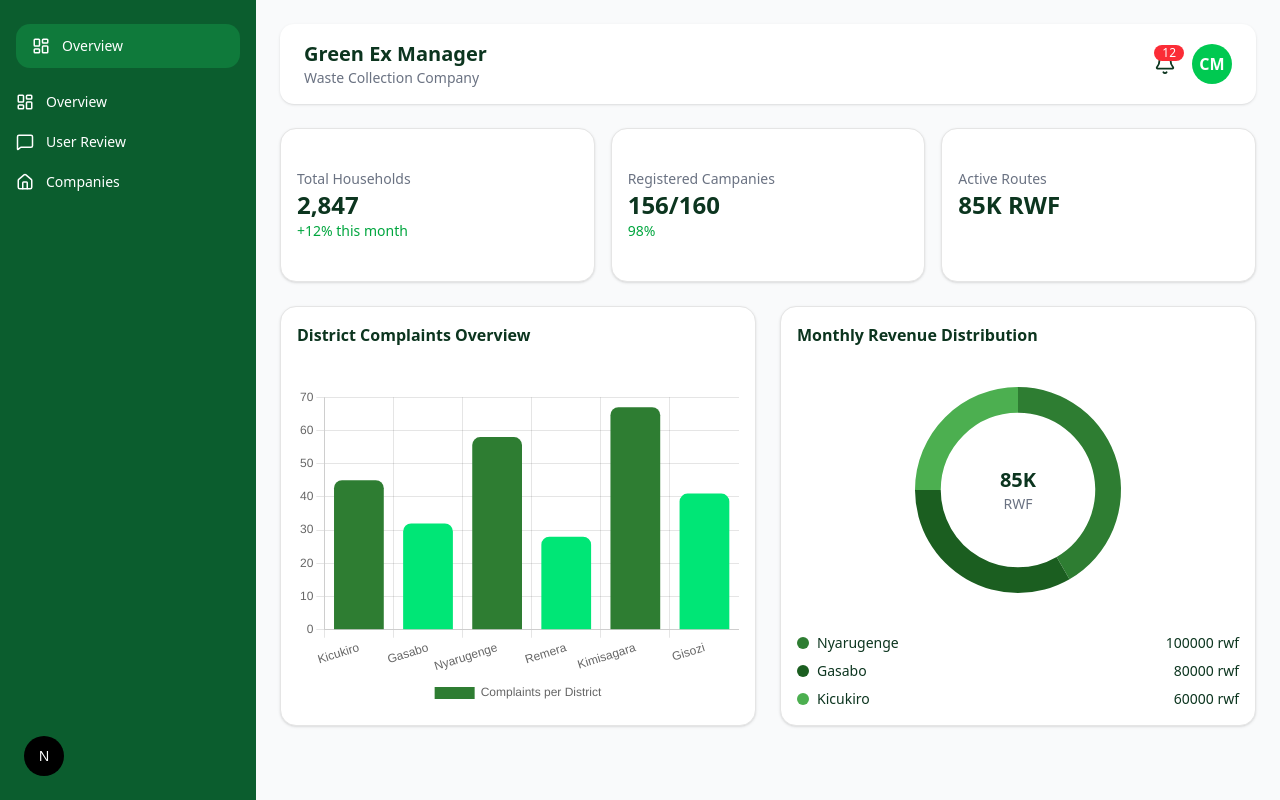
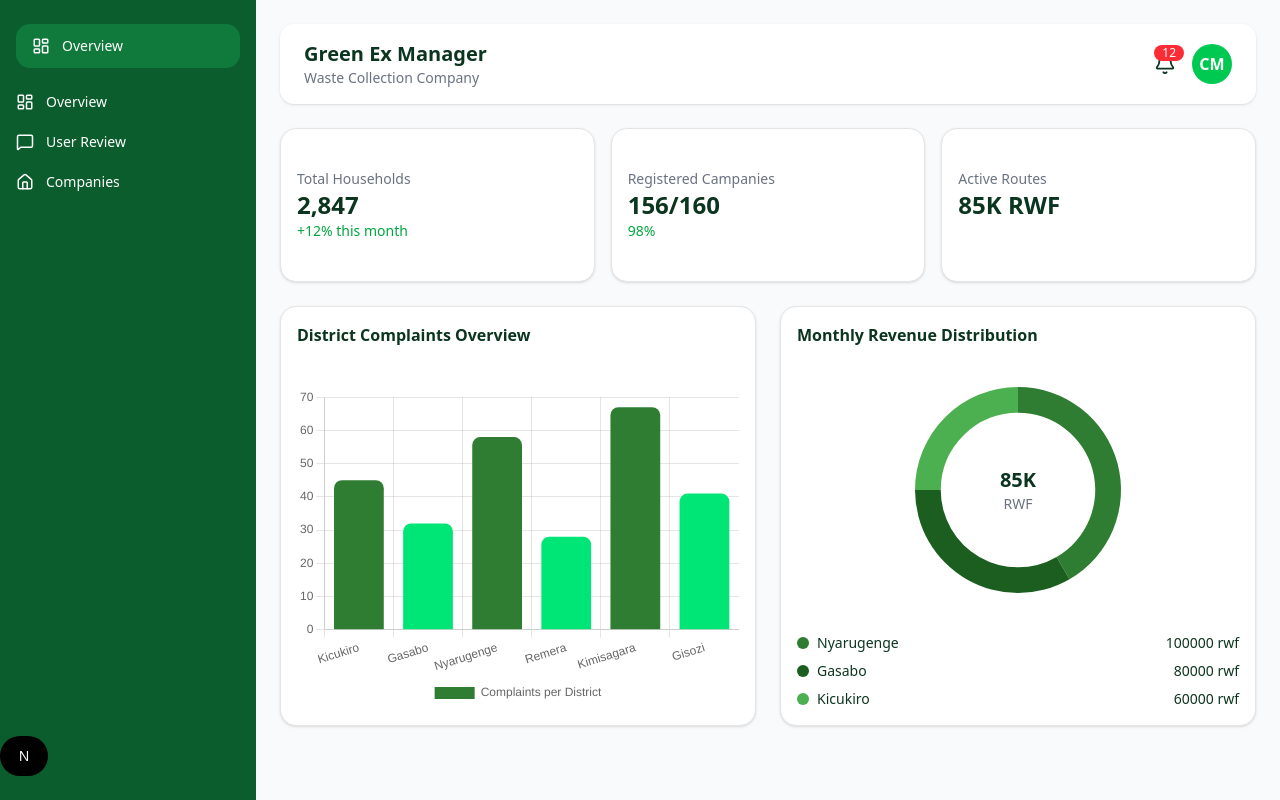
Before and after one commit to SheCanCODE-Capstone-Projects/Greenex_fe, a Next.js app: page /Supper-dashboard in a window 1280 px wide. Built offline with nearby package versions, Linux system fonts and the light colour scheme.

Commit message:
Remove user avatar initial from header

```diff
--- a/src/app/Supper-dashboard/page.tsx
+++ b/src/app/Supper-dashboard/page.tsx
@@ -78,11 +78,11 @@ export default function SupperDashboard() {
           </nav>
         </div>
 
-        <div className="px-6">
-          <div className="w-10 h-10 rounded-full bg-black flex items-center justify-center text-white text-sm">
+
+          <div className=" px-6 w-10 h-10 rounded-full bg-black flex items-center justify-center text-white text-sm">
             N
           </div>
-        </div>
+
       </aside>
       <main className="flex-1 p-4 md:p-6">
         <header className="bg-white rounded-xl shadow px-4 md:px-6 py-4 flex justify-between items-center">
```
